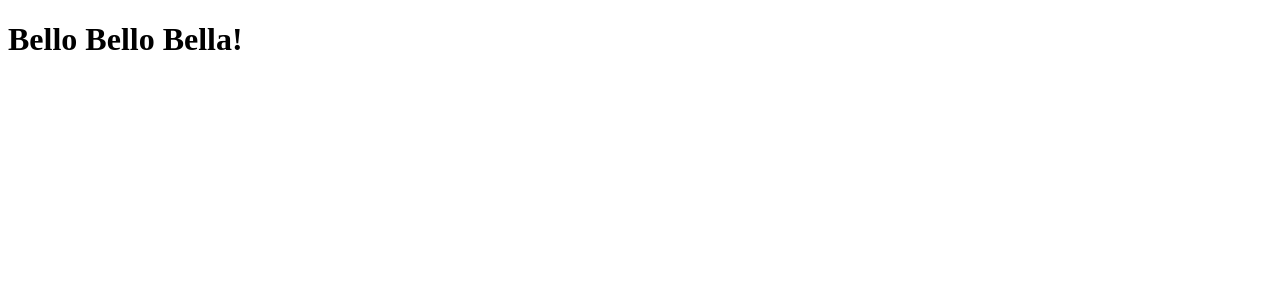
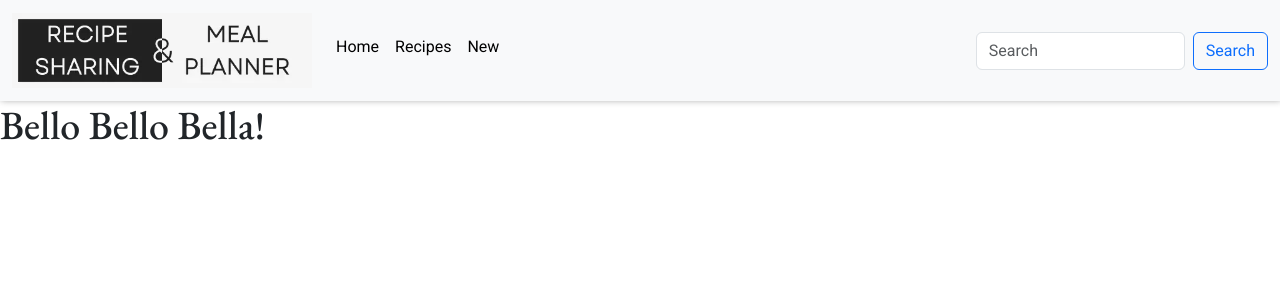
Before and after one commit to andreasawenlof/django-recipe, a Django app: page / in a window 1280 px wide. Shown: the top 300 px of the page. Run offline with Django 4.2, Linux system fonts and the light colour scheme; some libraries are stand-ins or nearby versions.

Commit message:
Add navbar and css styles

```diff
--- a/main/settings.py
+++ b/main/settings.py
@@ -125,6 +125,8 @@ USE_TZ = True
 
 STATIC_URL = 'static/'
 
+STATICFILES_DIRS = (os.path.join(BASE_DIR, 'static'),)
+
 # Default primary key field type
 # https://docs.djangoproject.com/en/4.2/ref/settings/#default-auto-field
 
--- /dev/null
+++ b/static/css/base.css
@@ -0,0 +1,63 @@
+@import url('https://fonts.googleapis.com/css2?family=EB+Garamond:wght@400;500;600&family=Roboto:wght@400;500&display=swap');
+
+:root {
+    /* Fonts */
+    --title: 'EB Garamond', serif;
+    --main-font: 'Roboto', serif;
+
+    /* Colours */
+    --background: #3f006a0f;
+    --blue: #0d6efd;
+    --black: #000;
+    --off-white: #f6f6f6;
+    --white: #ffffff;
+    --orange: #ffbf50;
+
+    /* Utils */
+    --small-box-shadow: 1px -1px 7px 0 #00000061;
+    --border: 1px solid #00000030;
+}
+
+html,
+body {
+    height: 100%;
+}
+
+body {
+    display: flex;
+    flex-direction: column;
+    font-family: var(--main-font);
+}
+
+h1,
+h2,
+h3,
+h4,
+h5,
+h6 {
+    font-family: var(--title);
+}
+
+main {
+    flex: 1 0 auto;
+    background-color: var(--white);
+}
+
+/* Footer */
+footer {
+    flex-shrink: 0;
+}
+
+/* Header */
+.navbar {
+    background-color: var(--off-white);
+    box-shadow: var(--small-box-shadow);
+}
+
+a.nav-link {
+    color: var(--black);
+}
+
+img.logo {
+    width: 18.75rem;
+}
--- a/templates/base.html
+++ b/templates/base.html
@@ -1,11 +1,24 @@
+{% load static %}
+
 <!DOCTYPE html>
 <html lang="en">
 <head>
     <meta charset="UTF-8">
     <meta name="viewport" content="width=device-width, initial-scale=1.0">
-    <title>Document</title>
+    {% block extra_css %}
+    <link rel="stylesheet" href="https://cdnjs.cloudflare.com/ajax/libs/bootstrap/5.3.2/css/bootstrap.min.css" integrity="sha512-b2QcS5SsA8tZodcDtGRELiGv5SaKSk1vDHDaQRda0htPYWZ6046lr3kJ5bAAQdpV2mmA/4v0wQF9MyU6/pDIAg==" crossorigin="anonymous" referrerpolicy="no-referrer" />
+    <link rel="stylesheet" href="{% static './css/base.css' %}">
+
+    {% endblock %}
+
+    {% block onload_js %}
+    <script src="https://cdnjs.cloudflare.com/ajax/libs/bootstrap/5.3.2/js/bootstrap.min.js" integrity="sha512-WW8/jxkELe2CAiE4LvQfwm1rajOS8PHasCCx+knHG0gBHt8EXxS6T6tJRTGuDQVnluuAvMxWF4j8SNFDKceLFg==" crossorigin="anonymous" referrerpolicy="no-referrer"></script>
+    {% endblock %}
+    <title>Repice Sharing & Meal Planner - {% block title %}{% endblock %}</title>
 </head>
 <body>
+    {% include 'includes/header.html' %}
+
     <h1>Bello Bello Bella!</h1>
 </body>
 </html>
--- /dev/null
+++ b/templates/includes/header.html
@@ -0,0 +1,32 @@
+{% load static %}
+
+<header>
+    <nav class="navbar navbar-expand-lg bg-light">
+        <div class="container-fluid">
+            <!-- Logo -->
+            <a class="navbar-brand" href="#"><img src="{% static 'images/logo.webp' %}" alt="Recipe Sharing & Meal Planner Logo" class="logo"></a>
+            <button class="navbar-toggler" type="button" data-bs-toggle="collapse" data-bs-target="#navbarNav" aria-controls="navbarNav" aria-expanded="false" aria-label="Toggle navigation">
+                <span class="navbar-toggler-icon"></span>
+            </button>
+            <!-- Navigation items -->
+            <div class="collapse navbar-collapse" id="navbarNav">
+                <ul class="navbar-nav me-auto mb-2">
+                    <li class="nav-item">
+                        <a class="nav-link active" aria-current="page" href="{% url 'home' %}">Home</a>
+                    </li>
+                    <li class="nav-item">
+                        <a class="nav-link" href="#">Recipes</a>
+                    </li>
+                    <li class="nav-item">
+                        <a class="nav-link" href="#">New</a>
+                    </li>
+                </ul>
+                <!-- Form for search bar -->
+                <form class="d-flex" role="search">
+                    <input class="form-control me-2" type="search" placeholder="Search" aria-label="Search">
+                    <button class="btn btn-outline-primary" type="submit">Search</button>
+                </form>
+            </div>
+        </div>
+    </nav>
+</header>
```
Also changed, not shown: static/icons/github-icon.svg (added), static/icons/ig-instagram-icon.svg (added), static/icons/linkedin-app-icon.svg (added), static/icons/no-photography-icon.svg (added), static/icons/twitter-app-icon.svg (added), static/icons/youtube-square-color-icon.svg (added), static/images/logo.webp (added).
